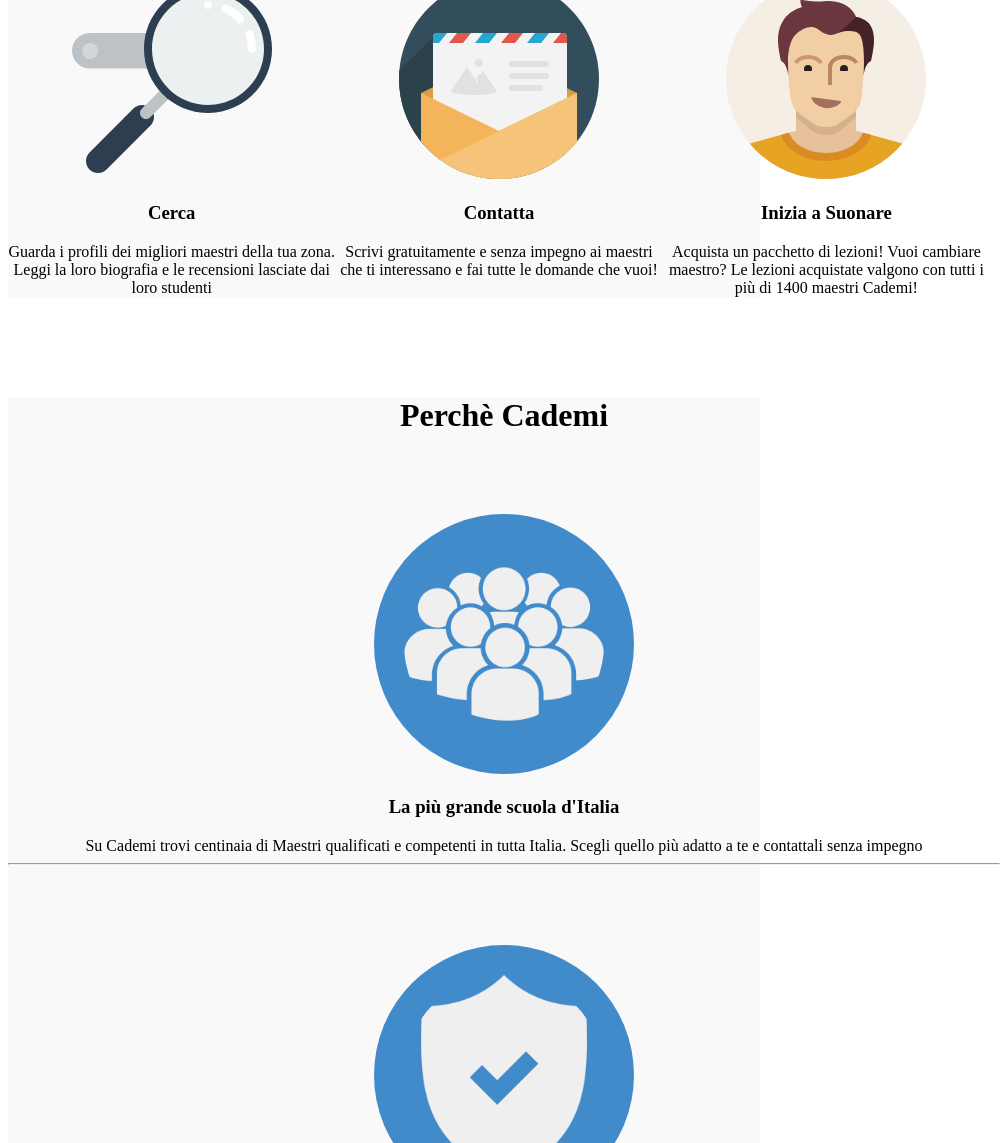
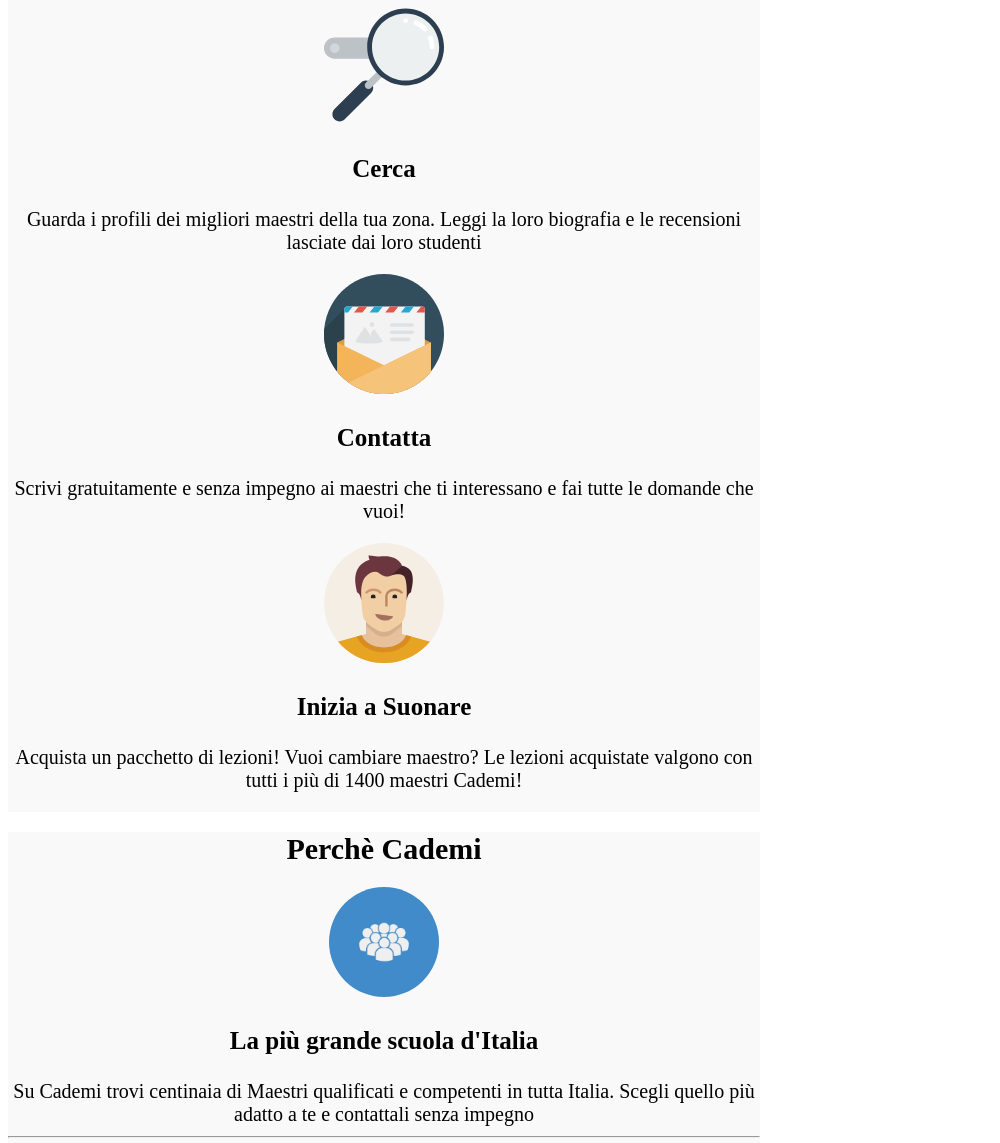
Before and after one commit to davide-bibbo93/html-css-resp-wannabe, a plain HTML site: page index-bonus.html in a window 768 px wide. Shown: the part 651-1794 px from the top of the page, 1000 px wide, since content can reach past the window. Drawn offline with Linux system fonts and the light colour scheme.

Commit message:
Lavoro su bonus

```diff
--- a/css-bonus/style-bonus.css
+++ b/css-bonus/style-bonus.css
@@ -124,3 +124,52 @@ img {
     padding: 0 15px;
   }
 }
+
+@media screen and (min-width: 420px) and (max-width: 780px){
+  body{
+    font-size: 20px;
+  }
+
+  h1{
+    font-size: 30px;
+  }
+
+  h3{
+    font-size: 25px;
+  }
+
+  img{
+    height: 120px;
+  }
+
+  .row{
+    width: 100%;
+    margin-left: auto;
+    margin-right: auto;
+    margin-top: 20px;
+  }
+
+  #lezioni .row > .left{
+    margin-bottom: 20px;
+  }
+
+  #lezioni .row > .left, #lezioni .row > .right{
+    width: 100%;
+    float: left;
+  }
+
+  #steps .row > .left, #steps .row > .central, #steps .row > .right{
+    width: 100%;
+    float: left;
+    margin-bottom: 20px;
+  }
+
+  #why .row > .first, #why .row > .second, #why .row > .third{
+    margin-top: 20px;
+  }
+
+  #why img{
+    height: 50px;
+  }
+
+}
```
